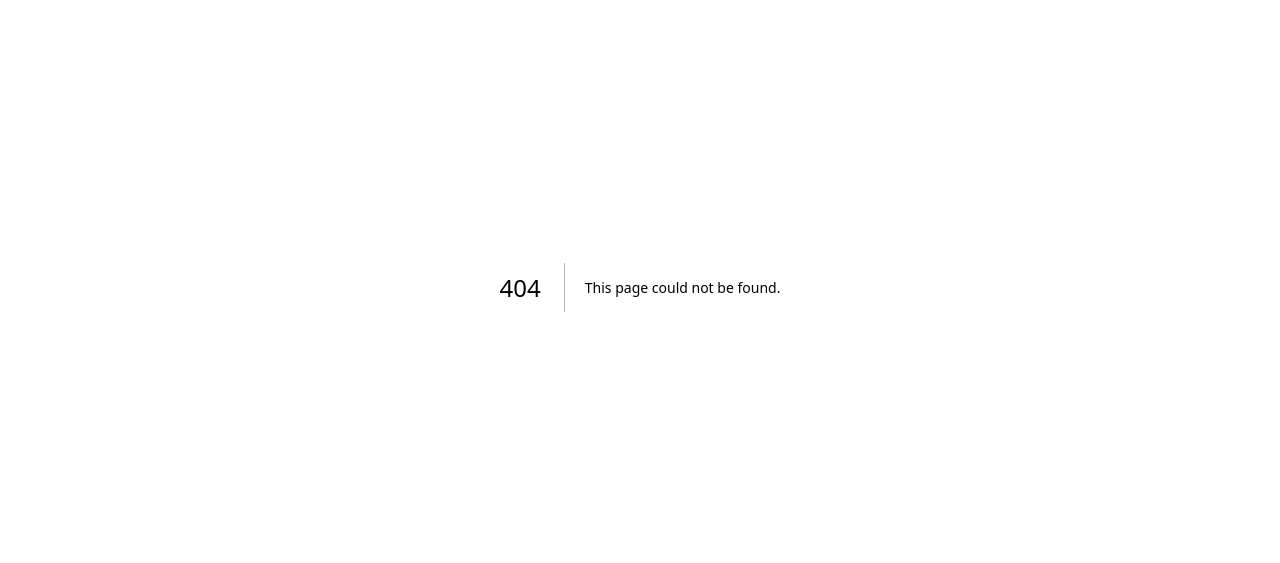
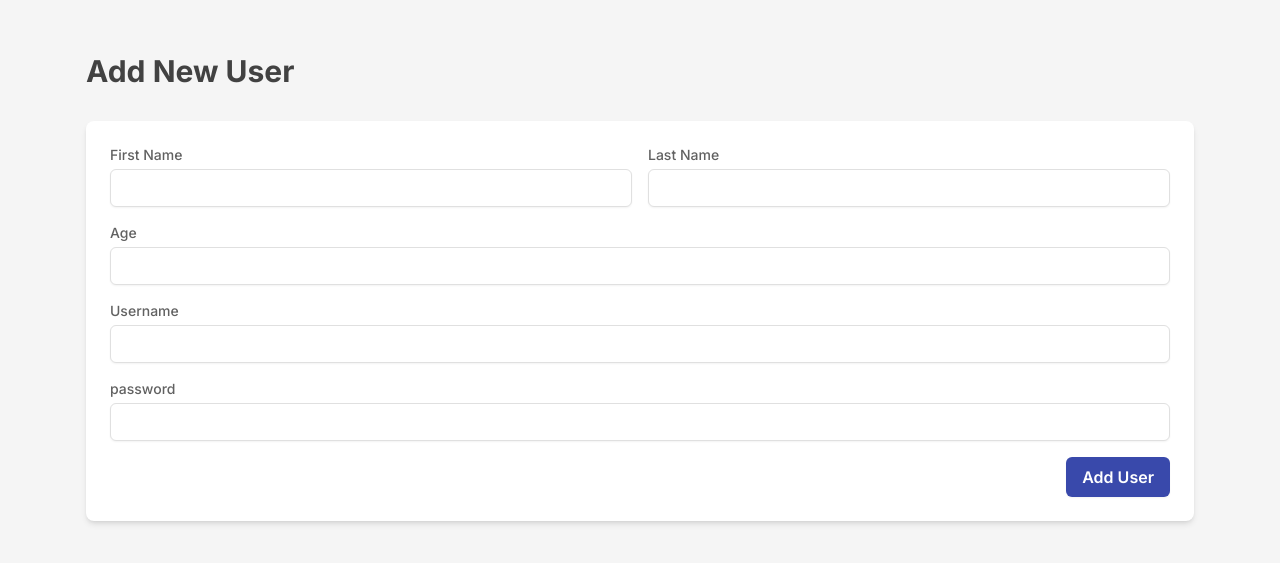
Before and after one commit to tasyaangesti/fe-iproc, a Next.js app in the folder client/: page /add-user in a window 1280 px wide. Before the commit this address had no page. Shown: the part 113-676 px from the top of the page. Built offline with nearby package versions, Linux system fonts and the light colour scheme.

Commit message:
add user

```diff
--- /dev/null
+++ b/client/src/app/add-user/page.js
@@ -0,0 +1,69 @@
+"use client";
+
+import { useForm } from "react-hook-form";
+import { useMutation, useQueryClient } from "react-query";
+import { useRouter } from "next/navigation";
+import Form from "@/components/Form";
+import axios from "axios";
+
+export default function AddUser() {
+  const router = useRouter();
+  const queryClient = useQueryClient();
+
+  const {
+    register,
+    handleSubmit,
+    formState: { errors },
+  } = useForm({
+    defaultValues: {
+      firstName: "",
+      lastName: "",
+      password: "",
+      username: "",
+      age: "",
+    },
+  });
+
+  const mutation = useMutation(
+    async (formData) => {
+      try {
+        const response = await axios.post(
+          "https://dummyjson.com/users/add",
+          formData
+        );
+
+        console.log(response, ">> data response add");
+
+        return response.data;
+      } catch (error) {
+        console.error(error);
+        throw error;
+      }
+    },
+    {
+      onSuccess: () => {
+        queryClient.invalidateQueries("users");
+        router.push("/dashboard");
+      },
+    }
+  );
+
+  const onSubmit = (data) => {
+    console.log(data, ">> add user");
+
+    mutation.mutate(data);
+  };
+
+  return (
+    <div>
+      <Form
+        register={register}
+        handleSubmit={handleSubmit}
+        onSubmit={onSubmit}
+        errors={errors}
+        title="Add New User"
+        submitButtonText="Add User"
+      />
+    </div>
+  );
+}
--- a/client/src/app/dashboard/edit/[id]/page.js
+++ b/client/src/app/dashboard/edit/[id]/page.js
@@ -1,11 +1,11 @@
 "use client";
 
-import FormEdit from "@/components/FormEdit";
 import axios from "axios";
 import { useForm } from "react-hook-form";
 import { useQuery, useMutation, useQueryClient } from "react-query";
 import { useEffect } from "react";
 import { useRouter } from "next/navigation";
+import Form from "@/components/Form";
 
 export default function EditPage({ params }) {
   const { id } = params;
@@ -39,8 +39,9 @@ export default function EditPage({ params }) {
     defaultValues: {
       firstName: "",
       lastName: "",
-      phone: "",
-      email: "",
+      password: "",
+      username: "",
+      age: "",
     },
   });
 
@@ -58,15 +59,19 @@ export default function EditPage({ params }) {
           formData
         );
         console.log(response.data, "dataa mutationn");
+
         return response.data;
       } catch (error) {
-        console.error(error, "errorr edit");
+        console.error(error);
         throw error;
       }
     },
     {
       onSuccess: () => {
+        console.log("updettt");
+
         queryClient.invalidateQueries(["user", id]);
+        queryClient.refetchQueries(["user", id]);
         router.push(`/dashboard/${id}`);
       },
     }
@@ -93,11 +98,13 @@ export default function EditPage({ params }) {
 
   return (
     <div>
-      <FormEdit
+      <Form
         register={register}
         handleSubmit={handleSubmit}
         onSubmit={onSubmit}
         errors={errors}
+        title="Edit Profile"
+        submitButtonText="Save Changes"
       />
     </div>
   );
--- a/client/src/app/dashboard/page.js
+++ b/client/src/app/dashboard/page.js
@@ -3,6 +3,8 @@
 import Sidebar from "@/components/Sidebar";
 import Table from "@/components/Table";
 import axios from "axios";
+import Link from "next/link";
+import { useRouter } from "next/navigation";
 import { useState, useRef, useEffect } from "react";
 import { useQuery } from "react-query";
 
@@ -10,12 +12,14 @@ export default function DashboardPage() {
   const [searchUser, setSearchUser] = useState("");
   const [sortOrder, setSortOrder] = useState("asc");
   const searchInputRef = useRef(null);
+  const router = useRouter();
 
   const fetchUsers = async (searchUser, sortOrder) => {
     try {
       const { data } = await axios.get("https://dummyjson.com/users/search", {
         params: { q: searchUser, sortBy: "firstName", order: sortOrder },
       });
+      console.log(data, "data userr");
 
       return data.users;
     } catch (error) {
@@ -44,6 +48,15 @@ export default function DashboardPage() {
       searchInputRef.current.focus();
     }
   }, [data]);
+
+  useEffect(() => {
+    const token = localStorage.getItem("token");
+    // console.log(token, ">> dashhhh");
+
+    if (!token) {
+      router.push("/login");
+    }
+  }, [router]);
 
   if (isLoading) {
     return (
--- a/client/src/app/login/page.js
+++ b/client/src/app/login/page.js
@@ -3,7 +3,7 @@
 import { useForm } from "react-hook-form";
 import { useRouter } from "next/navigation";
 import axios from "axios";
-import { useRef } from "react";
+import { useEffect, useRef } from "react";
 import { Toast } from "primereact/toast";
 
 export default function LoginPage() {
@@ -23,6 +23,10 @@ export default function LoginPage() {
       });
 
       if (response.status === 200) {
+        console.log(response.data.token, ">> token");
+
+        localStorage.setItem("token", response.data.token);
+        localStorage.setItem("user", JSON.stringify(response.data));
         router.push("/dashboard");
       }
       console.log(response.data, ">> login");
@@ -36,6 +40,15 @@ export default function LoginPage() {
       });
     }
   };
+
+  useEffect(() => {
+    const token = localStorage.getItem("token");
+    // console.log(token, ">> udh login");
+
+    if (token) {
+      router.push("/dashboard");
+    }
+  }, [router]);
 
   return (
     <div className="min-h-screen bg-gray-100 text-gray-900 flex justify-center">
--- a/client/src/components/DetailUser.js
+++ b/client/src/components/DetailUser.js
@@ -40,15 +40,9 @@ export default function DetailUser({ user }) {
                   </div>
                   <div className="py-3">
                     <dt className="text-gray-500 md:text-lg dark:text-gray-400">
-                      Date Of Birth
+                      Age
                     </dt>
-                    <dd className="text-lg font-semibold">{user.birthDate}</dd>
-                  </div>
-                  <div className="py-3">
-                    <dt className="text-gray-500 md:text-lg dark:text-gray-400">
-                      Gender
-                    </dt>
-                    <dd className="text-lg font-semibold">{user.gender}</dd>
+                    <dd className="text-lg font-semibold">{user.age}</dd>
                   </div>
                 </dl>
               </div>
@@ -56,23 +50,15 @@ export default function DetailUser({ user }) {
                 <dl className="text-gray-900 divide-y divide-gray-200 dark:text-white dark:divide-gray-700">
                   <div className="py-3">
                     <dt className="text-gray-500 md:text-lg dark:text-gray-400">
-                      Location
+                      Username
                     </dt>
-                    <dd className="text-lg font-semibold">
-                      {user.address?.country}
-                    </dd>
+                    <dd className="text-lg font-semibold">{user.username}</dd>
                   </div>
                   <div className="py-3">
                     <dt className="text-gray-500 md:text-lg dark:text-gray-400">
-                      Phone Number
+                      Password
                     </dt>
-                    <dd className="text-lg font-semibold">{user.phone}</dd>
-                  </div>
-                  <div className="py-3">
-                    <dt className="text-gray-500 md:text-lg dark:text-gray-400">
-                      Email
-                    </dt>
-                    <dd className="text-lg font-semibold">{user.email}</dd>
+                    <dd className="text-lg font-semibold">{user.password}</dd>
                   </div>
                 </dl>
               </div>
--- a/client/src/components/FormEdit.js
+++ b/client/src/components/Form.js
@@ -1,11 +1,18 @@
 "use client";
 
-export default function FormEdit({ register, handleSubmit, onSubmit, errors }) {
+export default function Form({
+  register,
+  handleSubmit,
+  onSubmit,
+  errors,
+  title,
+  submitButtonText,
+}) {
   return (
     <div className="w-full min-h-screen bg-gray-100 dark:bg-gray-900 flex items-center justify-center">
       <div className="container mx-auto px-4 py-8">
         <h1 className="text-3xl font-bold text-gray-800 dark:text-white mb-8">
-          Edit Profile
+          {title}
         </h1>
         <div className="bg-white dark:bg-gray-800 p-6 rounded-lg shadow-md">
           <form className="space-y-4" onSubmit={handleSubmit(onSubmit)}>
@@ -57,37 +64,62 @@ export default function FormEdit({ register, handleSubmit, onSubmit, errors }) {
             </div>
             <div>
               <label
+                htmlFor="Age"
+                className="block text-sm font-medium text-gray-700 dark:text-gray-300"
+              >
+                Age
+              </label>
+              <input
+                type="age"
+                id="age"
+                name="age"
+                {...register("age", { required: "Age is required" })}
+                className="mt-1 block w-full px-3 py-2 border border-gray-300 rounded-md shadow-sm focus:outline-none focus:ring-indigo-500 focus:border-indigo-500 sm:text-sm"
+              />
+              {errors.age && (
+                <p className="text-red-500 text-xs">{errors.age.message}</p>
+              )}
+            </div>
+            <div>
+              <label
+                htmlFor="username"
+                className="block text-sm font-medium text-gray-700 dark:text-gray-300"
+              >
+                Username
+              </label>
+              <input
+                type="username"
+                id="username"
+                name="username"
+                {...register("username", { required: "Username is required" })}
+                className="mt-1 block w-full px-3 py-2 border border-gray-300 rounded-md shadow-sm focus:outline-none focus:ring-indigo-500 focus:border-indigo-500 sm:text-sm"
+              />
+              {errors.username && (
+                <p className="text-red-500 text-xs">
+                  {errors.username.message}
+                </p>
+              )}
+            </div>
+            <div>
+              <label
                 htmlFor="phone"
                 className="block text-sm font-medium text-gray-700 dark:text-gray-300"
               >
-                Phone Number
+                password
               </label>
               <input
-                type="tel"
-                id="phone"
-                name="phone"
-                {...register("phone", {
-                  required: "Last name is required",
+                type="text"
+                id="password"
+                name="password"
+                {...register("password", {
+                  required: "Password number is required",
                 })}
                 className="mt-1 block w-full px-3 py-2 border border-gray-300 rounded-md shadow-sm focus:outline-none focus:ring-indigo-500 focus:border-indigo-500 sm:text-sm"
               />
-            </div>
-            <div>
-              <label
-                htmlFor="email"
-                className="block text-sm font-medium text-gray-700 dark:text-gray-300"
-              >
-                Email
-              </label>
-              <input
-                type="email"
-                id="email"
-                name="email"
-                {...register("email", { required: "Email is required" })}
-                className="mt-1 block w-full px-3 py-2 border border-gray-300 rounded-md shadow-sm focus:outline-none focus:ring-indigo-500 focus:border-indigo-500 sm:text-sm"
-              />
-              {errors.email && (
-                <p className="text-red-500 text-xs">{errors.email.message}</p>
+              {errors.password && (
+                <p className="text-red-500 text-xs">
+                  {errors.password.message}
+                </p>
               )}
             </div>
             <div className="flex justify-end mt-6">
@@ -95,7 +127,7 @@ export default function FormEdit({ register, handleSubmit, onSubmit, errors }) {
                 type="submit"
                 className="px-4 py-2 bg-indigo-600 text-white font-semibold rounded-md shadow-sm hover:bg-indigo-700 focus:outline-none focus:ring-2 focus:ring-indigo-500 focus:ring-offset-2"
               >
-                Save Changes
+                {submitButtonText}
               </button>
             </div>
           </form>
--- a/client/src/components/Sidebar.js
+++ b/client/src/components/Sidebar.js
@@ -18,12 +18,23 @@ import {
 } from "@heroicons/react/24/solid";
 import { ChevronRightIcon, ChevronDownIcon } from "@heroicons/react/24/outline";
 import Link from "next/link";
+import { useRouter } from "next/navigation";
 
 export default function Sidebar() {
   const [open, setOpen] = React.useState(0);
+  const router = useRouter();
 
   const handleOpen = (value) => {
     setOpen(open === value ? 0 : value);
+  };
+
+  const handleLogout = () => {
+    localStorage.removeItem("token");
+    localStorage.removeItem("user");
+
+    console.log("logouttt");
+
+    router.push("/login");
   };
 
   return (
@@ -38,7 +49,11 @@ export default function Sidebar() {
           <ListItemPrefix>
             <PresentationChartBarIcon className="h-5 w-5" />
           </ListItemPrefix>
-          <Link color="blue-gray" className="mr-auto font-normal" href="/dashboard">
+          <Link
+            color="blue-gray"
+            className="mr-auto font-normal"
+            href="/dashboard"
+          >
             Dashboard
           </Link>
         </ListItem>
@@ -77,7 +92,7 @@ export default function Sidebar() {
             </List>
           </AccordionBody>
         </Accordion>
-        <ListItem>
+        <ListItem onClick={handleLogout}>
           <ListItemPrefix>
             <PowerIcon className="h-5 w-5" />
           </ListItemPrefix>
--- a/client/src/components/Table.js
+++ b/client/src/components/Table.js
@@ -2,11 +2,24 @@
 
 import Link from "next/link";
 
-export default function Table({ data, searchInputRef, searchUser, setSearchUser, sortOrder, setSortOrder }) {
+export default function Table({
+  data,
+  searchInputRef,
+  searchUser,
+  setSearchUser,
+  sortOrder,
+  setSortOrder,
+}) {
   return (
     <div className="flex flex-col p-4">
       <div className="overflow-x-auto">
         <div className="min-w-full inline-block align-middle">
+          <button
+            type="button"
+            className="text-white bg-blue-700 hover:bg-blue-800 focus:outline-none focus:ring-4 focus:ring-blue-300 font-medium rounded-full text-sm px-5 py-2.5 text-center me-2 mb-2 dark:bg-blue-600 dark:hover:bg-blue-700 dark:focus:ring-blue-800"
+          >
+            <Link href={`/add-user`}>Add User</Link>
+          </button>
           <div className="flex flex-row justify-between gap-10">
             {/* search */}
             <div className="relative text-gray-500 focus-within:text-gray-900 mb-4">
```
